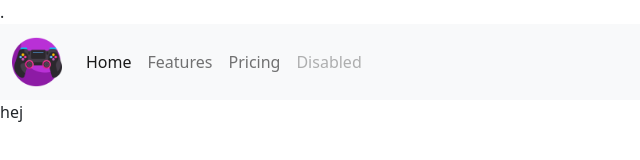
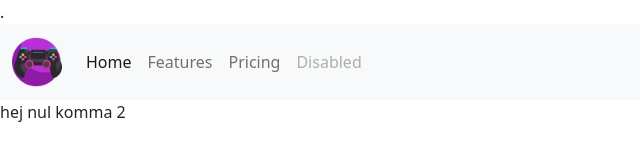
Before and after one commit to Dani7410/GamingFinder, a website: page public/header/header.html in a window 1280 px wide. Shown: the whole page, without its empty margins (0-640 px from the left). Drawn offline with nearby package versions, Linux system fonts and the light colour scheme; files whose address does not match are found by name.

Commit message:
test af branch

```diff
--- a/public/header/header.html
+++ b/public/header/header.html
@@ -37,4 +37,4 @@
 
 
 
-<a>hej</a>
+<a>hej nul komma 2</a>
```
